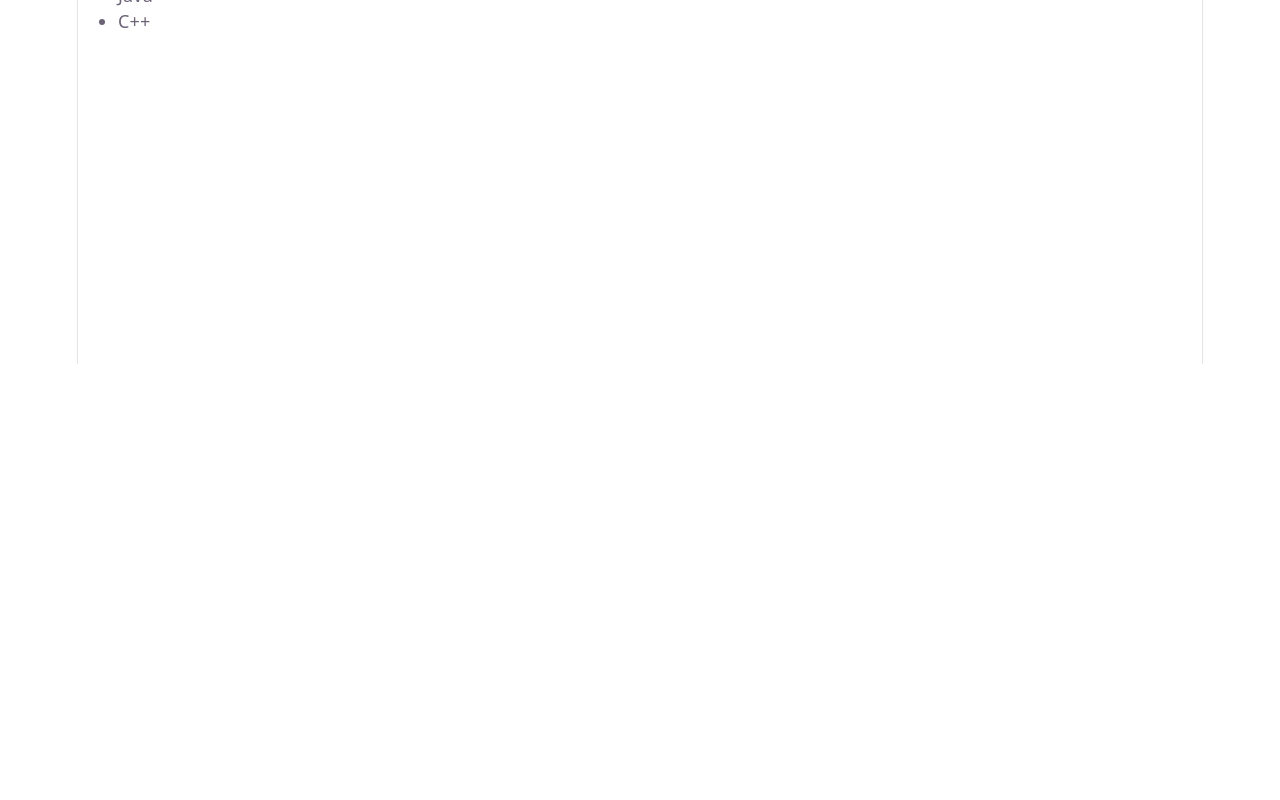
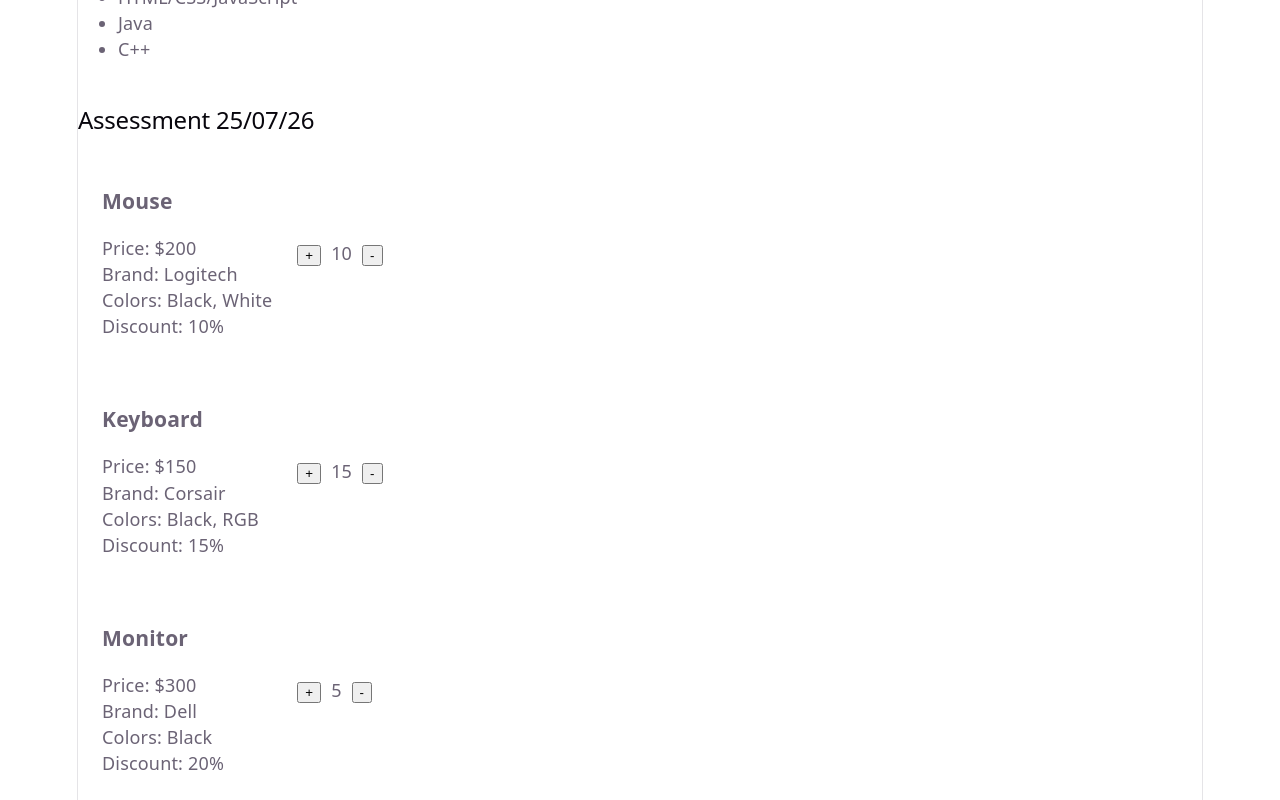
Before and after one commit to ppxt-code/fsd_phamphu_assignments_course4, a React (Vite) app: page / in a window 1280 px wide. Shown: the part 436-1236 px from the top of the page. Before the commit the page ends 800 px from the top, so only its background shows below. Built offline with nearby package versions, Linux system fonts and the light colour scheme.

Commit message:
assessment 25/07/26

```diff
--- a/src/App.jsx
+++ b/src/App.jsx
@@ -1,13 +1,19 @@
+import React from 'react';
+
 function App() {
   return (
     <div>
+      <h2>Assessment 19/07/26</h2>
       <h1>Resume</h1>
       <Objective />
       <Education />
       <Skills />
+      <br/><h2>Assessment 25/07/26</h2>
+      <Products />
     </div>
   );
 }
+// Assessment 19/07/26 :
 function Objective() {
   return (<div><br/><h2>Objective</h2><p>To become a successful fullstack developer proficient in modern web technologies.</p>
   <p>To contribute to the development of innovative web applications.</p></div>);
@@ -18,4 +24,44 @@ function Education() {
 function Skills() {
   return (<div><br/><h2>Skills</h2><ul><li>HTML/CSS/JavaScript</li><li>Java</li><li>C++</li></ul></div>);
 }
+// Assessment 25/07/26 :
+function Product(props) {
+  return (<div style={{ border: "1px solid white", padding: "10px", margin: "10px"}}>
+    <h3>{props.product.productName}</h3>
+    <p>Price: ${props.product.price}</p>
+    <p>Brand: {props.product.brand}</p>
+    <p>Colors: {props.product.colors.join(", ")}</p>
+    <p>Discount: {props.product.discount * 100}%</p>
+  </div>);
+}
+class Counter extends React.Component {
+  constructor(props) {
+    super();
+    this.state = { count: props.quantity };
+    this.increment = this.increment.bind(this);
+  }
+  render() {
+    return (<div>
+      <button onClick={this.increment}>+</button>
+      <span style={{ margin: "0 10px" }}>{this.state.count}</span>
+      <button onClick={() => this.setState({ count: this.state.count - 1 })}>-</button>
+    </div>);
+  }
+  increment() {
+    this.setState({count: this.state.count +1});
+  }
+}
+class Products extends React.Component {
+  products =
+       [{id:1, productName:"Mouse", price:200, quantity:10, brand:"Logitech", colors:["Black", "White"], discount:0.1},
+        {id:2, productName:"Keyboard", price:150, quantity:15, brand:"Corsair", colors:["Black", "RGB"], discount:0.15},
+        {id:3, productName:"Monitor", price:300, quantity:5, brand:"Dell", colors:["Black"], discount:0.2}];
+  render() {
+    return (<table><tbody>
+      {this.products.map((product, index)=>
+            (<tr key={index}><td><Product product={product} /></td><td><Counter quantity={product.quantity} /></td></tr>))}
+            </tbody></table>);
+  }
+}
+
 export default App;
```
